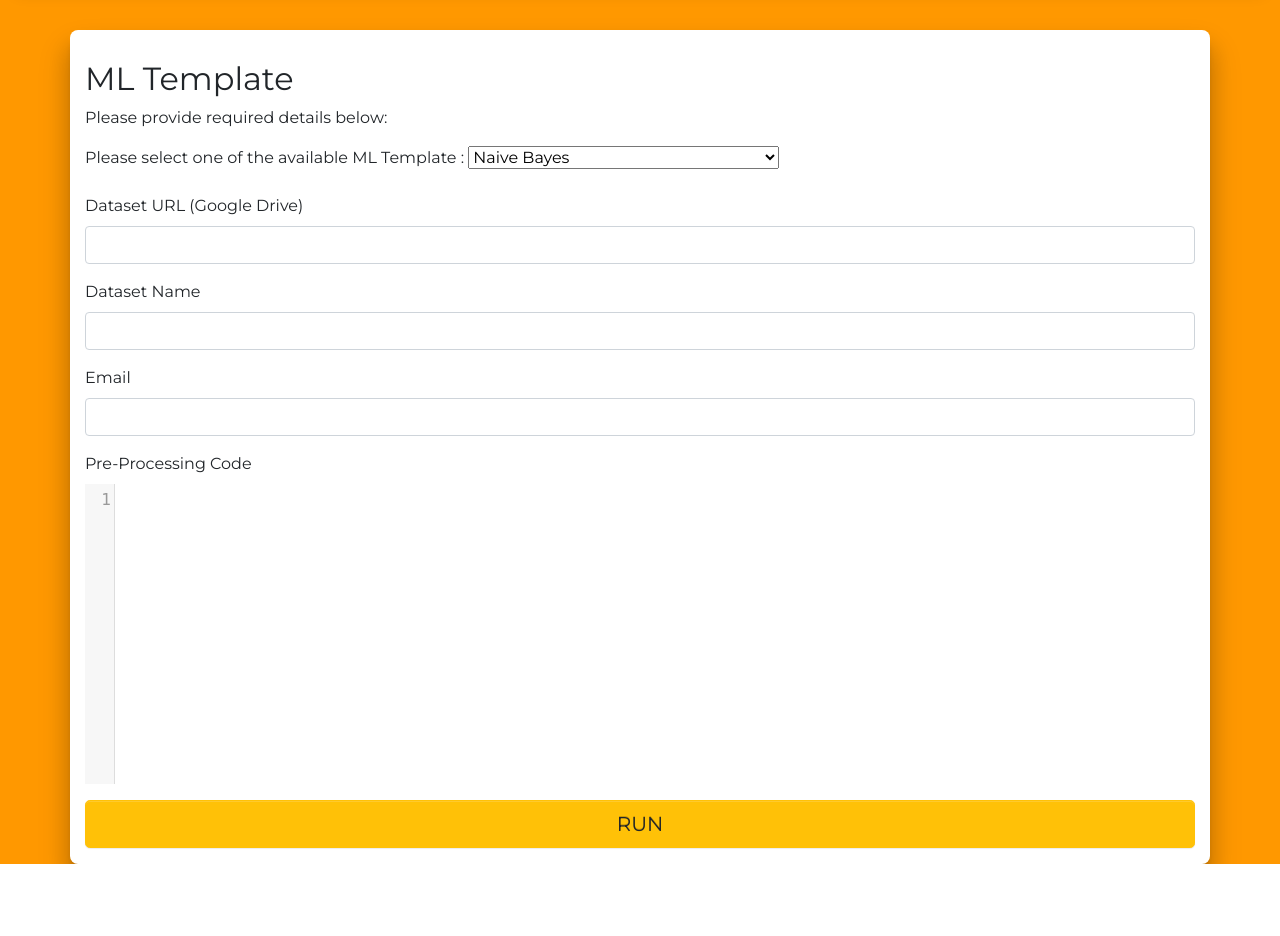
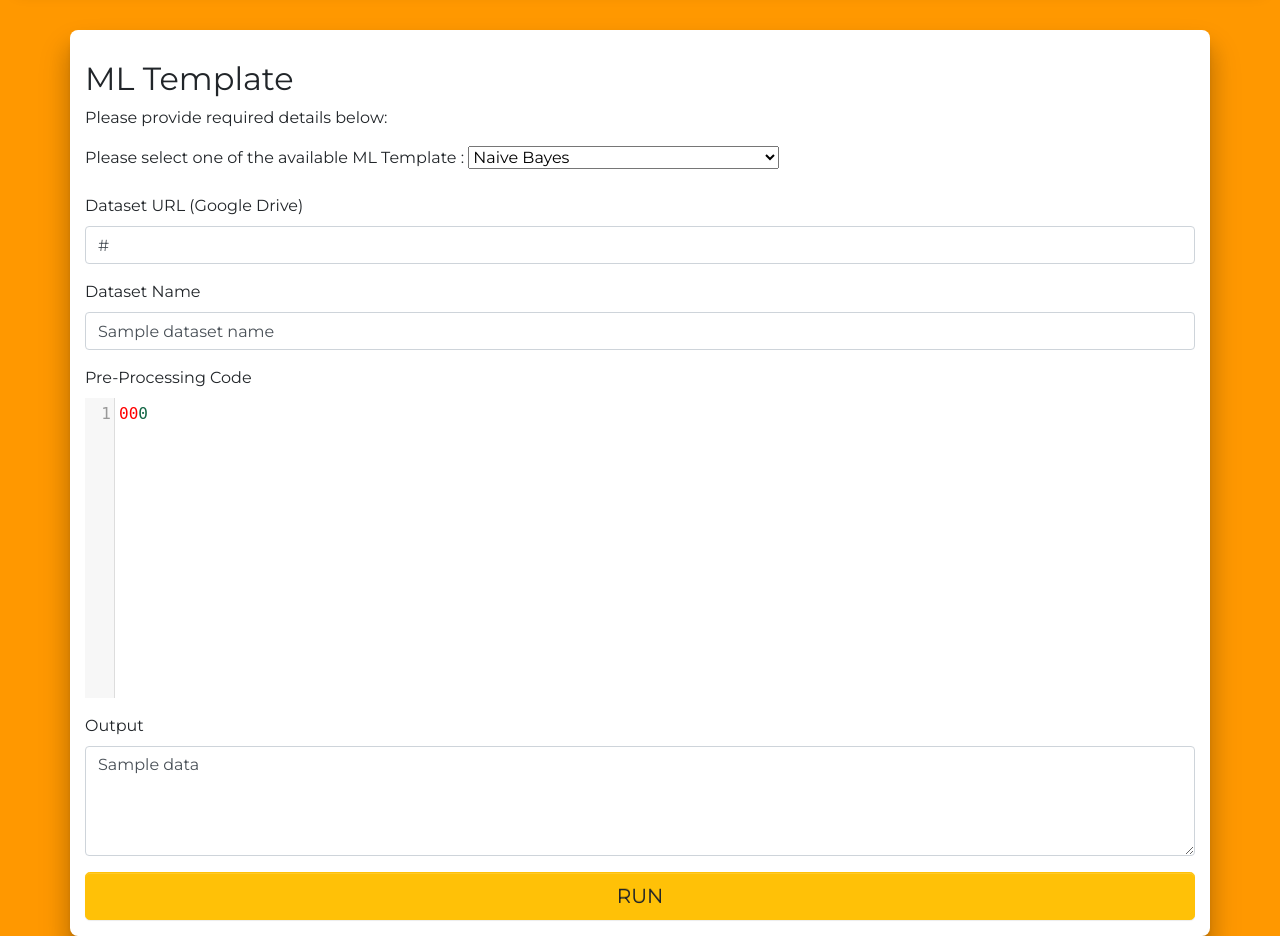
Before and after one commit to mayankmahavar111/Drioditor, a Django app: template web/Droiditor/ide/templates/ide/ml_template.html in a window 1280 px wide. Shown: the part 88-1024 px from the top of the page. Before the commit the page ends 952 px from the top, so only its background shows below. Run offline with Django 3.2, Linux system fonts and the light colour scheme; the template is opened without the code that fills it: most values are stand-ins (such as "Sample title", 1, 10 or a date in 2020); some libraries are stand-ins or nearby versions.

Commit message:
manohar
frontend

```diff
--- a/web/Droiditor/ide/templates/ide/ml_template.html
+++ b/web/Droiditor/ide/templates/ide/ml_template.html
@@ -26,25 +26,25 @@
                         <div class="row">
                             <div class="col-sm-12 form-group">
                                 <label for="name"> Dataset URL (Google Drive)</label>
-                                <input type="text" class="form-control" id="drive_url" name="drive_url" required>
+                                <input type="text" class="form-control" id="drive_url" name="drive_url" value="{{ drive_url }}" required>
                             </div>
                         </div>
                         <div class="row">
                             <div class="col-sm-12 form-group">
                                 <label for="name"> Dataset Name</label>
-                                <input type="text" class="form-control" id="dataset_name" name="dataset_name" required>
-                            </div>
-                        </div>
-                        <div class="row">
-                            <div class="col-sm-12 form-group">
-                                <label for="name"> Email</label>
-                                <input type="text" class="form-control" id="email" name="email" required>
+                                <input type="text" class="form-control" id="dataset_name" name="dataset_name" value="{{ dataset_name }}" required>
                             </div>
                         </div>
                         <div class="row">
                             <div class="col-sm-12 form-group">
                                 <label for="comments"> Pre-Processing Code</label>
-                                <textarea class="form-control" type="textarea" name="pre_process_code" id="pre_process_code" placeholder="Your Comments"></textarea>
+                                <textarea class="form-control" type="textarea" name="pre_process_code" id="pre_process_code" placeholder="Your Comments">{{ pre_process_code }}</textarea>
+                            </div>
+                        </div>
+                        <div class="row">
+                            <div class="col-sm-12 form-group">
+                                <label for="name"> Output</label>
+                                <textarea rows="4" class="form-control" id="output" name="output">{{ data }}</textarea>
                             </div>
                         </div>
                         <div class="row">
```
Also changed, not shown: web/Droiditor/ide/views.py (+6 -4 lines), api part 2/tutorial/db.sqlite3, 14 other files.
